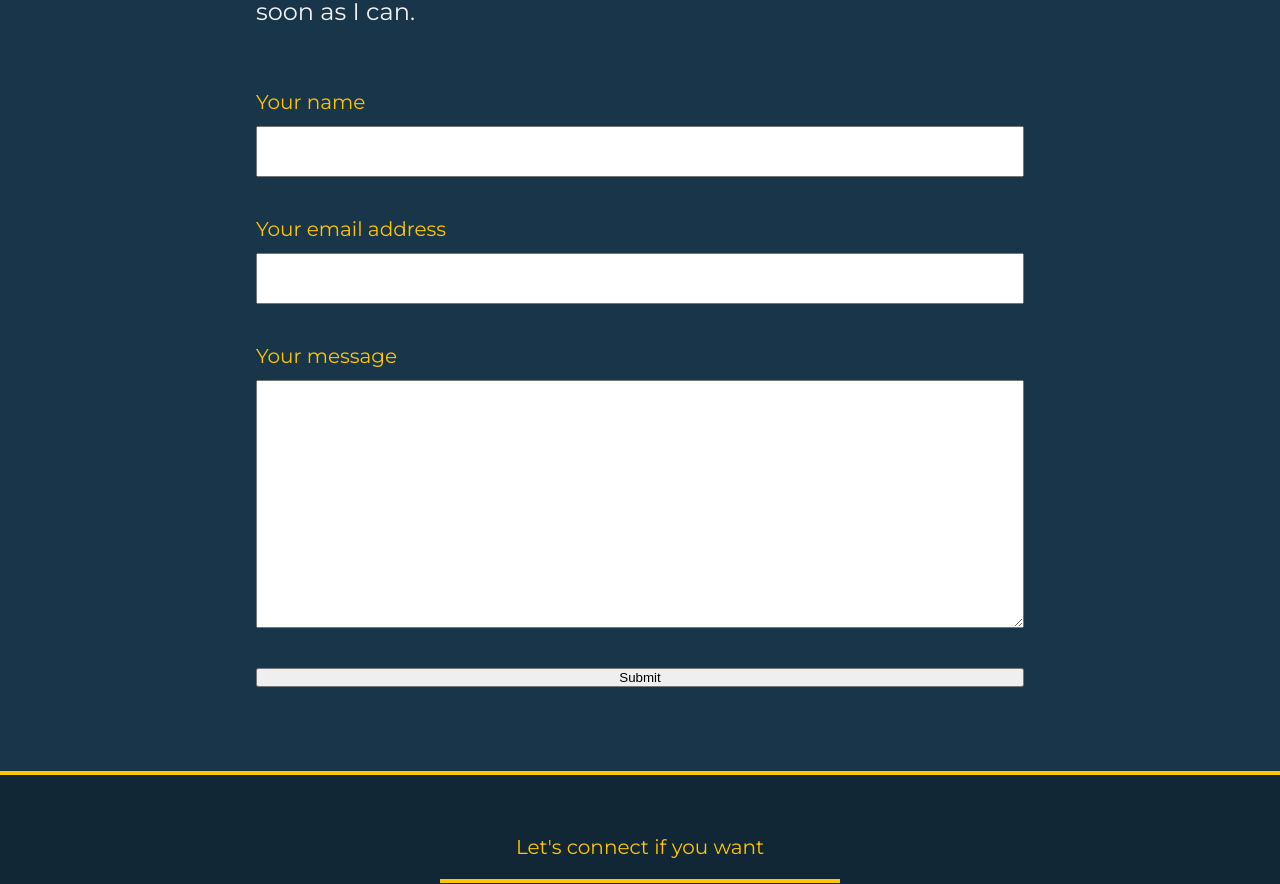
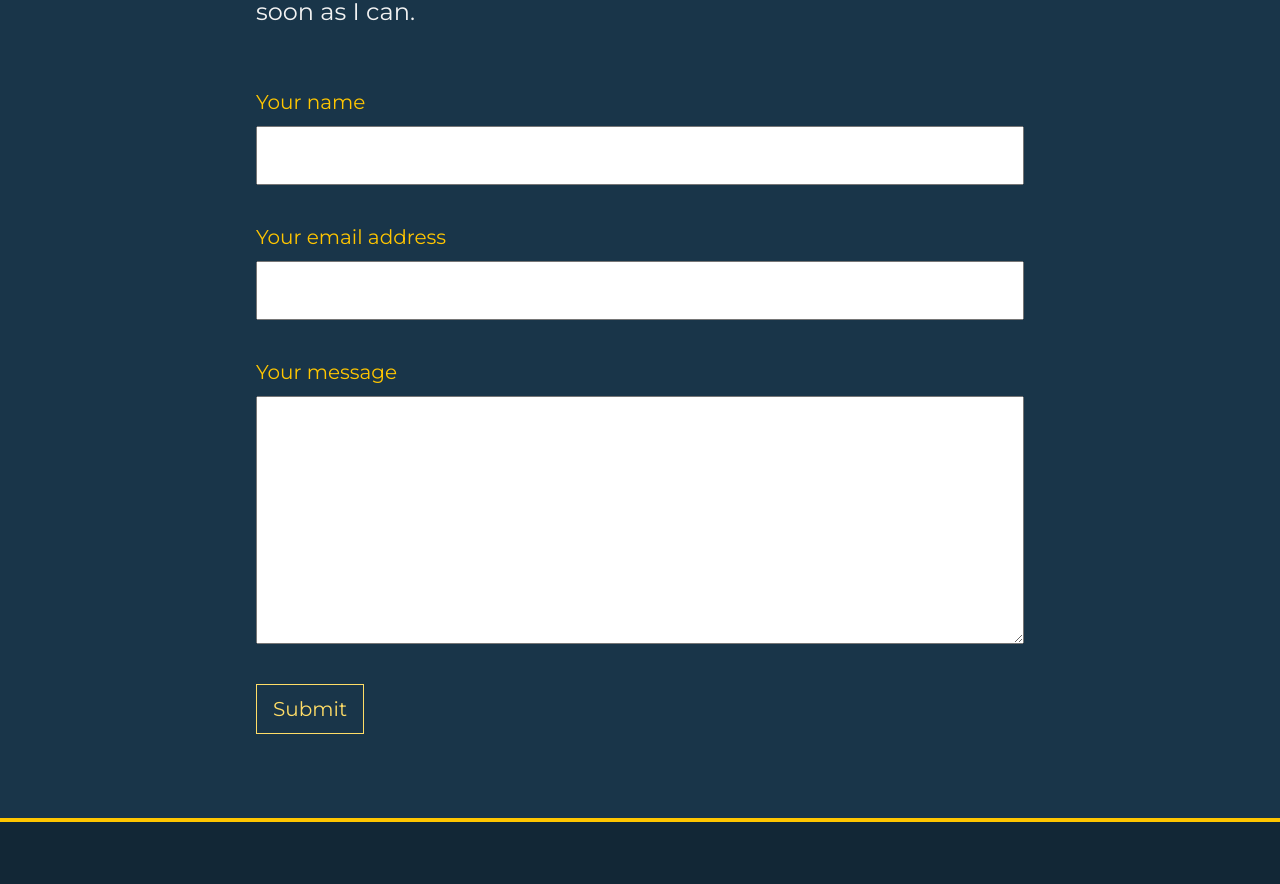
Before and after one commit to justintemps/justintemps, a SvelteKit app: page /contact in a window 1280 px wide. Shown: the part 320-1204 px from the top of the page. Built offline with nearby package versions, Linux system fonts and the light colour scheme.

Commit message:
More work on contacts page

```diff
--- /dev/null
+++ b/src/lib/components/Button.svelte
@@ -0,0 +1,29 @@
+<script lang="ts">
+  interface Props {
+    label: string;
+    type: "submit" | "reset" | "button";
+    name: string;
+  }
+
+  const { type, label, name }: Props = $props();
+</script>
+
+<button {type} {name}>{label}</button>
+
+<style lang="scss">
+  button {
+    background-color: var(--color--background);
+    color: var(--color--accent);
+    border: var(--color--accent) 1px solid;
+    padding: rem(12px) rem(16px);
+    cursor: pointer;
+    font-size: rem(20px);
+    transition: all ease-in-out 150ms;
+    width: fit-content;
+  }
+
+  button:hover {
+    background-color: var(--color--brand);
+    color: var(--color--background);
+  }
+</style>
--- a/src/routes/+layout.svelte
+++ b/src/routes/+layout.svelte
@@ -1,6 +1,8 @@
 <script>
   import "@fontsource/montserrat/400.css";
   import "@fontsource/montserrat/600.css";
+  import "@fontsource/crimson-text/400.css";
+  import "@fontsource/crimson-text/600.css";
   import "../styles/app.scss";
   import Nav from "$lib/components/Nav.svelte";
   import Footer from "$lib/components/Footer.svelte";
--- a/src/routes/contact/+page.svelte
+++ b/src/routes/contact/+page.svelte
@@ -1,3 +1,7 @@
+<script lang="ts">
+  import Button from "$lib/components/Button.svelte";
+</script>
+
 <article>
   <div>
     <h1>Get in touch</h1>
@@ -18,7 +22,7 @@
       Your message
       <textarea required></textarea>
     </label>
-    <button type="submit">Submit</button>
+    <Button type="submit" label="Submit" name="submit" />
   </form>
 </article>
 
--- a/src/styles/app.scss
+++ b/src/styles/app.scss
@@ -19,7 +19,7 @@
   --size--column--sm: #{rem($column-width-sm)};
   --size--edge--padding: #{rem($edge-padding)};
   --transition--duration--slow: 250ms;
-  --transition--duration--fast: 150ms;
+  --transition--duration--fast: 50ms;
   --breakpoint-sm: #{$breakpoint-sm};
   --breakpoint-md: #{$breakpoint-md};
   --breakpoint-lg: #{$breakpoint-lg};
@@ -38,6 +38,7 @@ h3,
 h4,
 h5,
 li,
+button,
 label,
 figcaption {
   font-family: var(--font--display);
@@ -64,6 +65,13 @@ textarea {
   letter-spacing: var(--font--type--letter-spacing);
 }
 
+input,
+textarea {
+  &:focus {
+    outline: var(--color--brand) 4px dotted;
+  }
+}
+
 label {
   color: var(--color--brand);
   font-size: rem(20px);
@@ -73,6 +81,7 @@ label {
 input,
 textarea {
   color: var(--color--bg--main);
+  font-size: rem(24px);
 }
 
 figure {
```
